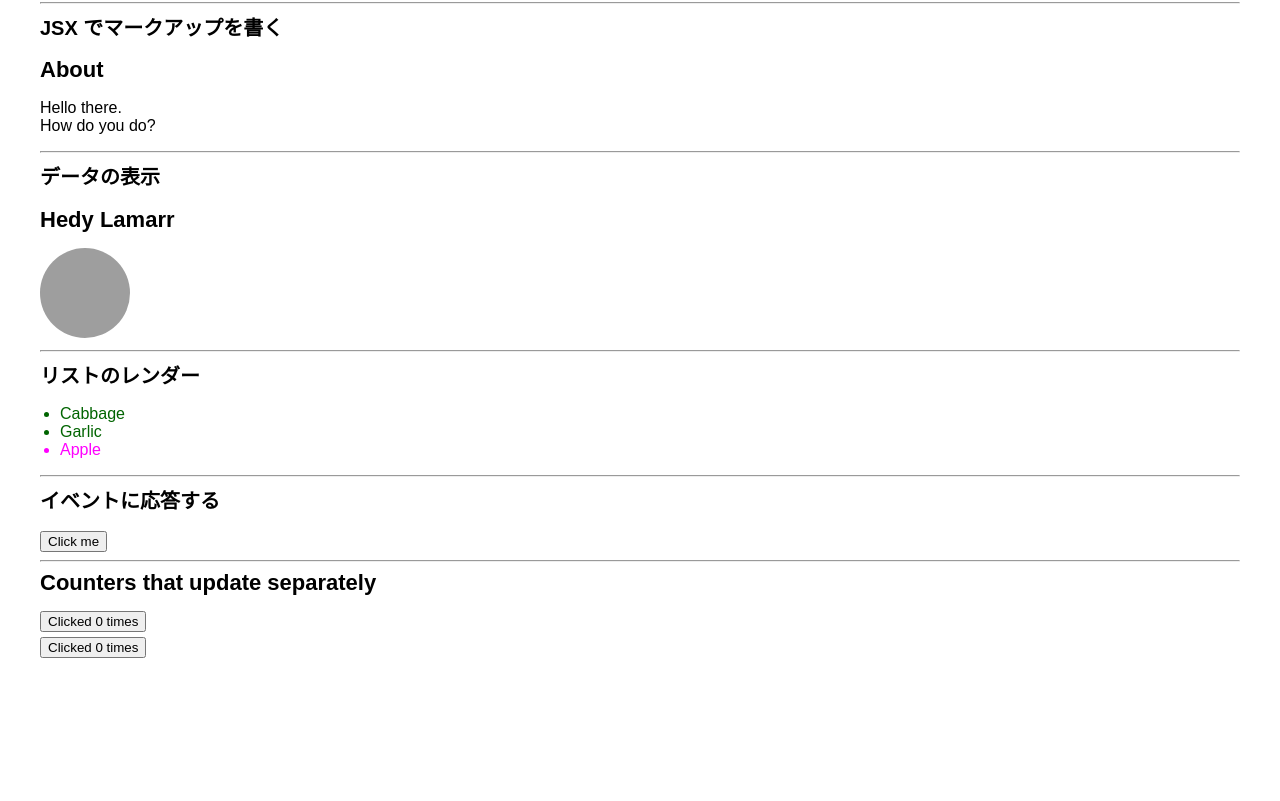
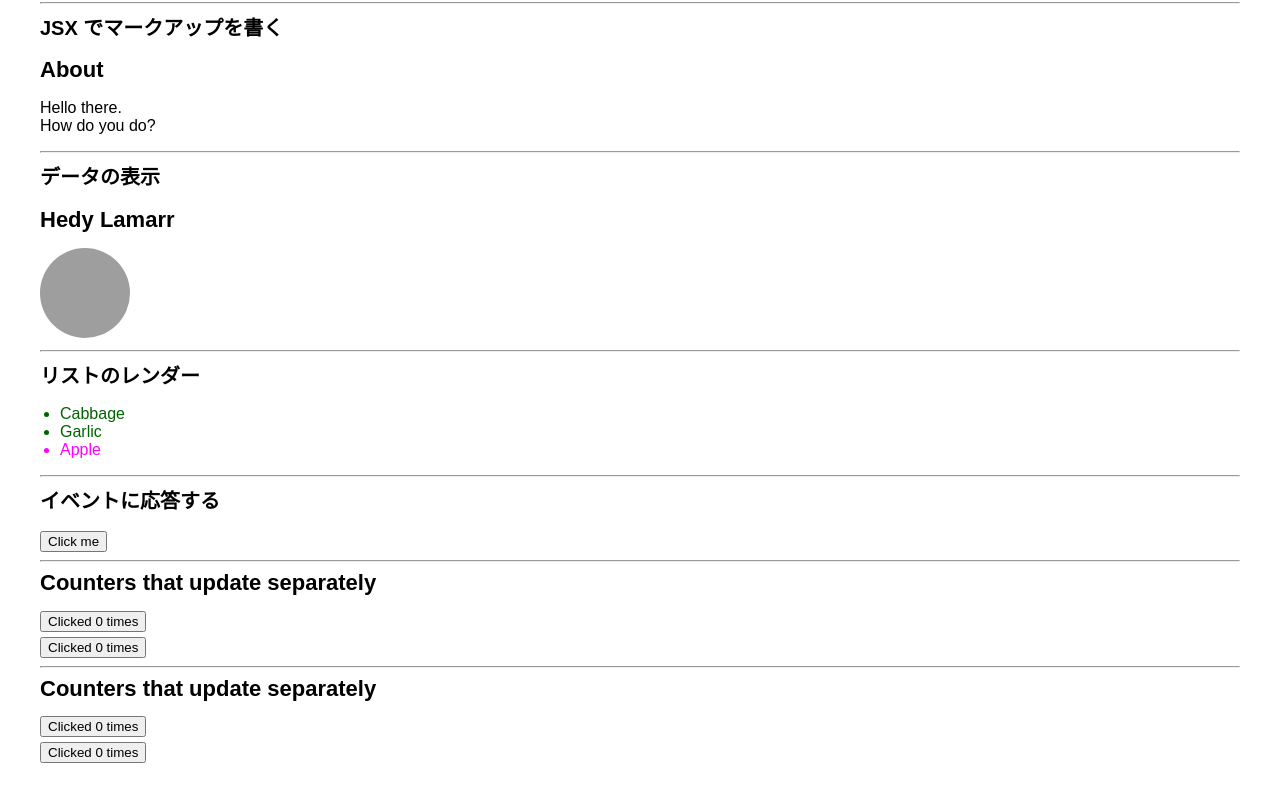
Before and after one commit to mami-tus/react-training, a React (Vite) app: page /quick-start in a window 1280 px wide. Shown: the part 297-1098 px from the top of the page. Before the commit the page ends 1000 px from the top, so only its background shows below. Built offline with nearby package versions, Linux system fonts and the light colour scheme; grey boxes are pictures that could not be loaded.

Commit message:
コンポーネント間でデータを共有する

```diff
--- a/src/learn/01-quick-start/QuickStartPage.tsx
+++ b/src/learn/01-quick-start/QuickStartPage.tsx
@@ -2,6 +2,7 @@ import { CreatingAndNestingComponents } from "./components/CreatingAndNestingCom
 import { DisplayingData } from "./components/DisplayingData";
 import { RenderingLists } from "./components/RenderingLists";
 import { RespondingToEvents } from "./components/RespondingToEvents";
+import { SharingDataBetweenComponents } from "./components/SharingDataBetweenComponents";
 import { UpdatingTheScreen } from "./components/UpdatingTheScreen";
 import { WritingMarkupWithJsx } from "./components/WritingMarkupWithJsx";
 
@@ -32,6 +33,10 @@ export function QuickStartPage() {
 			<hr />
 			{/* 画面の更新 */}
 			<UpdatingTheScreen />
+
+			<hr />
+			{/*  */}
+			<SharingDataBetweenComponents />
 			{/* 他のセクションを追加していく */}
 		</div>
 	);
--- /dev/null
+++ b/src/learn/01-quick-start/components/SharingDataBetweenComponents.tsx
@@ -0,0 +1,24 @@
+import { useState } from "react";
+
+function MyButton({ count, onClick }: { count: number; onClick: () => void }) {
+	return (
+		<button type="button" onClick={onClick}>
+			Clicked {count} times
+		</button>
+	);
+}
+
+export function SharingDataBetweenComponents() {
+	const [count, setCount] = useState(0);
+
+	function handleClick() {
+		setCount(count + 1);
+	}
+	return (
+		<div>
+			<h1>Counters that update separately</h1>
+			<MyButton count={count} onClick={handleClick} />
+			<MyButton count={count} onClick={handleClick} />
+		</div>
+	);
+}
```
